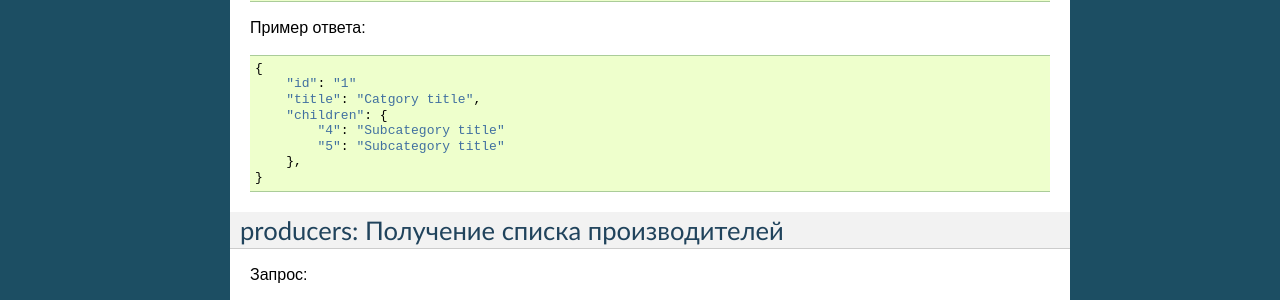
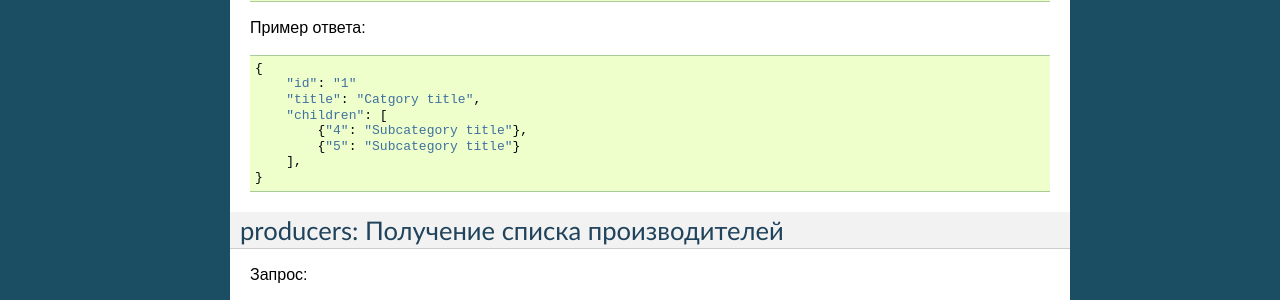
Before and after one commit to estas-vegano/evegano-server, a Sphinx documentation site: the page built from docs/source/index.rst, in a window 1280 px wide and 900 px high, scrolled down 2678 px. Shown: the part 152-452 px from the top of the window. Built offline with Sphinx 7.4.7, drawn with Linux system fonts in a browser that asks for light colours.

Commit message:
category details response was changed

```diff
--- a/docs/source/index.rst
+++ b/docs/source/index.rst
@@ -162,10 +162,10 @@ categories: Получения детализации категории
    {
        "id": "1"
        "title": "Catgory title",
-       "children": {
-           "4": "Subcategory title"
-           "5": "Subcategory title"
-       },
+       "children": [
+           {"4": "Subcategory title"},
+           {"5": "Subcategory title"}
+       ],
    }
 
 producers: Получение списка производителей
```
Also changed, not shown: 2 other files.
